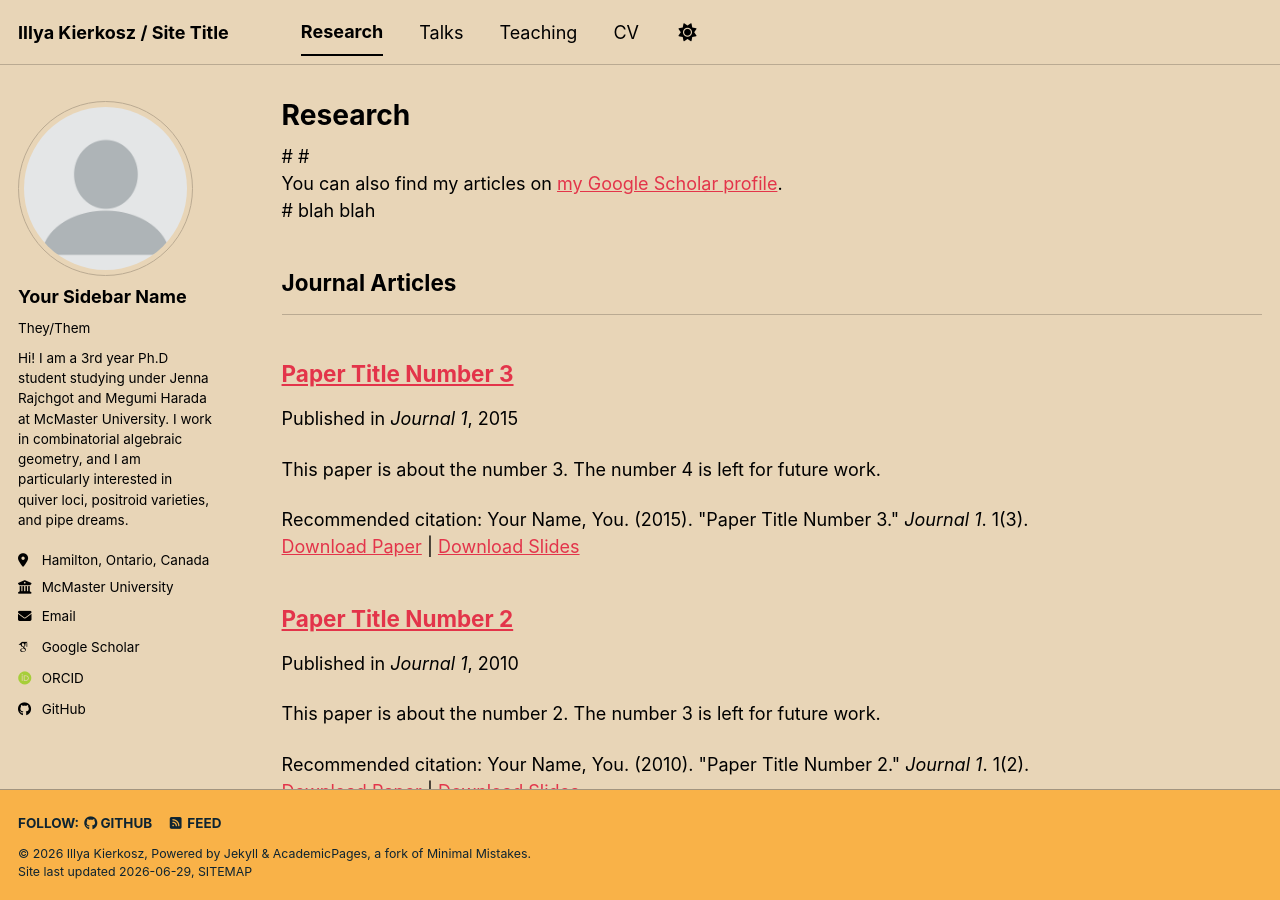
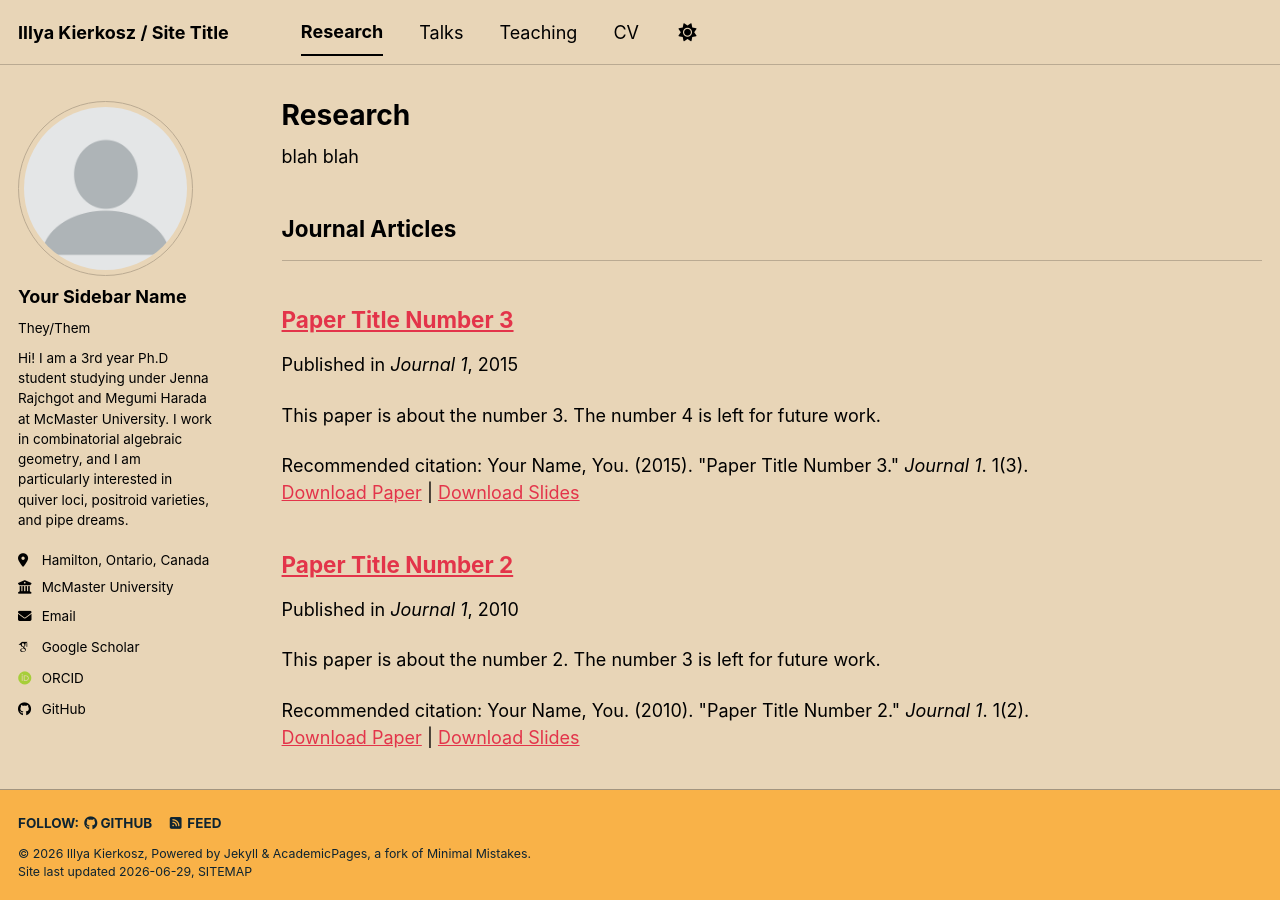
Before and after one commit to illyakierkosz/illyakierkosz.github.io, a Jekyll site: the page built from _pages/publications.html, in a window 1280 px wide and 900 px high. Built offline with Jekyll 4.4.1, drawn with Linux system fonts in a browser that asks for light colours; some web fonts are replaced; a script bundle is joined from its source files by our own code; library files that are not in the unit come from our copies.

Commit message:
Update publications.html

```diff
--- a/_pages/publications.html
+++ b/_pages/publications.html
@@ -4,10 +4,11 @@ title: "Research"
 permalink: /publications/
 author_profile: true
 ---
-
-# {% if site.author.googlescholar %}
-#  <div class="wordwrap">You can also find my articles on <a href="{{site.author.googlescholar}}">my Google Scholar profile</a>.</div>
-# {% endif %}
+<!--
+{% if site.author.googlescholar %}
+  <div class="wordwrap">You can also find my articles on <a href="{{site.author.googlescholar}}">my Google Scholar profile</a>.</div>
+{% endif %}
+-->
 blah blah
 {% include base_path %}
 
```
